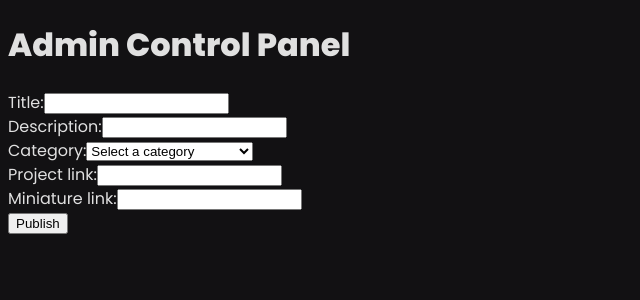
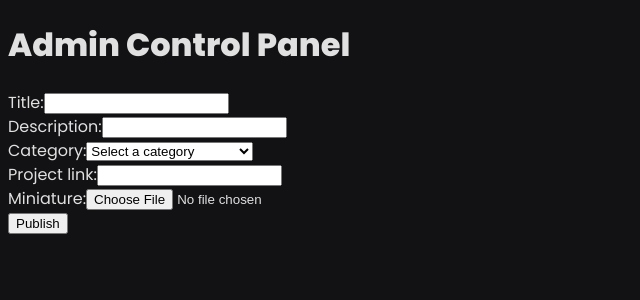
Before and after one commit to Juli0931/BoldStudio, a React (Vite) app: page /controllerAdmin in a window 1280 px wide. Shown: the top 300 px of the page, without its empty margins (0-640 px from the left). Built offline with nearby package versions, Linux system fonts and the light colour scheme; no server answers.

Commit message:
Formulario con subida de archivo check

```diff
--- a/src/auth/components/FormAdmin/FormAdmin.jsx
+++ b/src/auth/components/FormAdmin/FormAdmin.jsx
@@ -1,6 +1,7 @@
 import { useState } from "react";
 import { db } from "../../../firebase/firebase.config";
-import { collection, addDoc } from "firebase/firestore";
+import { collection, addDoc, updateDoc, doc } from "firebase/firestore";
+import { getStorage, ref, uploadBytesResumable, getDownloadURL } from "firebase/storage";
 import "firebase/firestore";
 
 export function FormAdmin({ onFormSubmit }) {
@@ -8,7 +9,7 @@ export function FormAdmin({ onFormSubmit }) {
   const [description, setDescription] = useState("");
   const [category, setCategory] = useState("");
   const [project, setProject] = useState("");
-  const [miniature, setMiniature] = useState("");
+  const [image, setImage] = useState(null);
   const [showSuccessModal, setShowSuccessModal] = useState(false);
 
   const handleTitleChange = (e) => {
@@ -27,27 +28,44 @@ export function FormAdmin({ onFormSubmit }) {
     setProject(e.target.value);
   };
 
-  const handleMiniature = (e) => {
-    setMiniature(e.target.value);
-  };
-
   const handleSubmit = async (e) => {
     e.preventDefault();
 
     try {
-     const projectsCollection = collection(db, 'projects');
-     await addDoc(projectsCollection, { title, description, category, project, miniature});
+      const projectsCollection = collection(db, 'projects');
+      const newDocRef = await addDoc(projectsCollection, { title, description, category, project});
 
-     setTitle("");
+      const storage = getStorage();
+      const storageRef = ref(storage, 'images/' + newDocRef.id);
+      const uploadTask = uploadBytesResumable(storageRef, image);
+
+  uploadTask.on('state_changed',
+    (snapshot) => {
+      // Puedes mostrar el progreso del subido aquí
+    },
+    (error) => {
+      console.error("Error al enviar image a Firebase:", error);
+    },
+    async () => {
+      // Cuando el subido se completa, obtén la URL de la imagen
+      const imageUrl = await getDownloadURL(uploadTask.snapshot.ref);
+
+      // Aquí puedes actualizar el documento en Firestore con la URL de la imagen
+      await updateDoc(doc(db, 'projects', newDocRef.id), { imageUrl });
+
+      setTitle("");
       setDescription("");
       setCategory("");
       setProject("");
-      setMiniature("")
+      setImage(null);
       setShowSuccessModal(true);
 
-    } catch (error) {
+    })} catch (error) {
      console.error("Error al enviar datos a Firebase:", error);
     }
+   };
+   const handleImageChange = (e) => {
+    setImage(e.target.files[0]);
    };
 
   const closeModal = () => {
@@ -96,14 +114,12 @@ export function FormAdmin({ onFormSubmit }) {
           />
         </div>
         <div>
-          <label>Miniature link:</label>
-          <input
-            type="text"
-            value={miniature}
-            onChange={(e) => handleMiniature(e)}
-            required
-          />
-        </div>
+        <label>Miniature:</label>
+        <input
+        type="file"
+        accept="image/*"
+        onChange={handleImageChange}
+        /></div>
         <button type="submit">Publish</button>
       </form>
 
--- a/src/user/components/FilterWork/FilterWork.jsx
+++ b/src/user/components/FilterWork/FilterWork.jsx
@@ -55,7 +55,7 @@ useEffect(() => {
       <p>{project.description}</p>
       <p>{project.category}</p>
       <p>{project.project}</p>
-      <img src={project.miniature} alt="" />
+      <img src={project.imageUrl} alt="" />
     </div>
   ))}
  </div>
```
